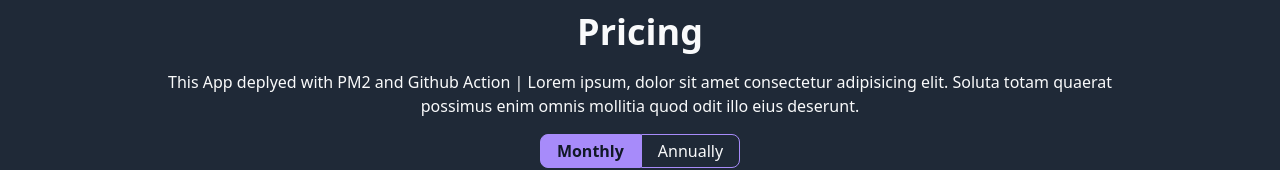
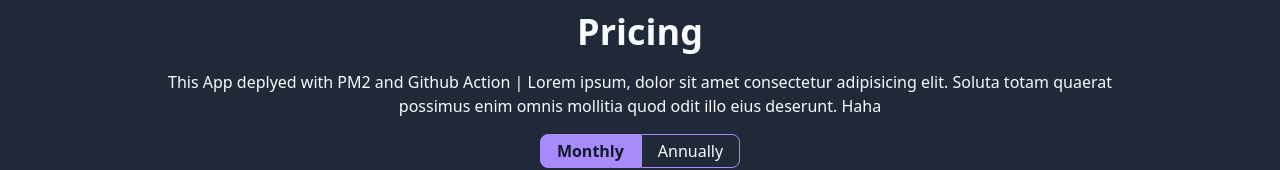
Before and after one commit to imranhc0/practice-ci-cd, a Next.js app: page / in a window 1280 px wide. Shown: the part 631-801 px from the top of the page. Built offline with nearby package versions, Linux system fonts and the light colour scheme.

Commit message:
*New Feature Added

```diff
--- a/pages/index.tsx
+++ b/pages/index.tsx
@@ -53,7 +53,7 @@ export default function Home() {
           <div className="mb-16 space-y-4 text-center">
             <h1 className="text-4xl font-semibold leading-tight">Pricing</h1>
             <p className="px-4 sm:px-8 lg:px-24">
-              This App deplyed with PM2 and Github Action | Lorem ipsum, dolor sit amet consectetur adipisicing elit. Soluta totam quaerat possimus enim omnis mollitia quod odit illo eius deserunt.
+              This App deplyed with PM2 and Github Action | Lorem ipsum, dolor sit amet consectetur adipisicing elit. Soluta totam quaerat possimus enim omnis mollitia quod odit illo eius deserunt. Haha
             </p>
             <div>
               <button className="px-4 py-1 font-semibold border rounded-l-lg bg-violet-400 border-violet-400 text-gray-900">
```
